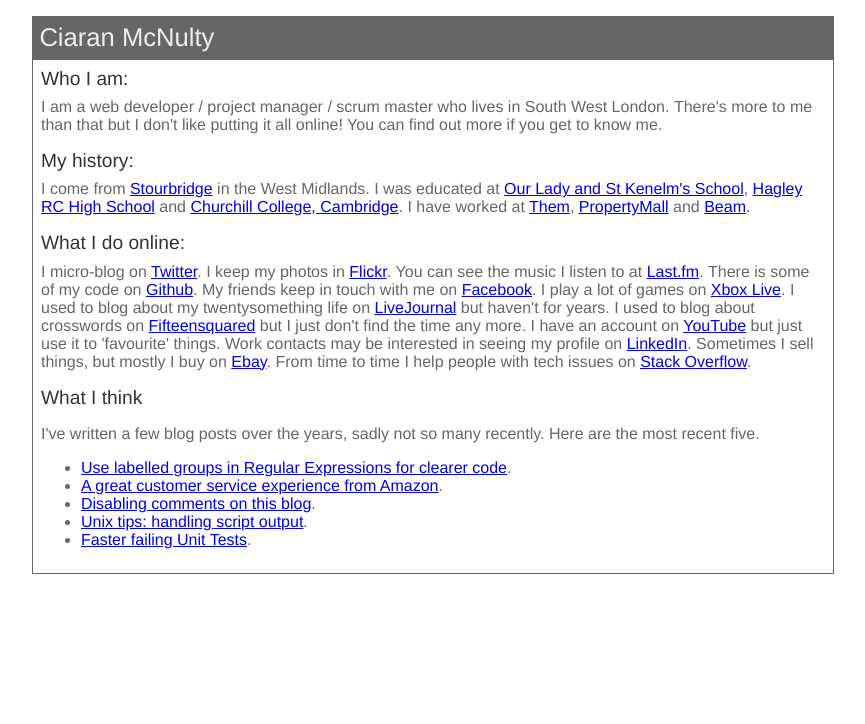
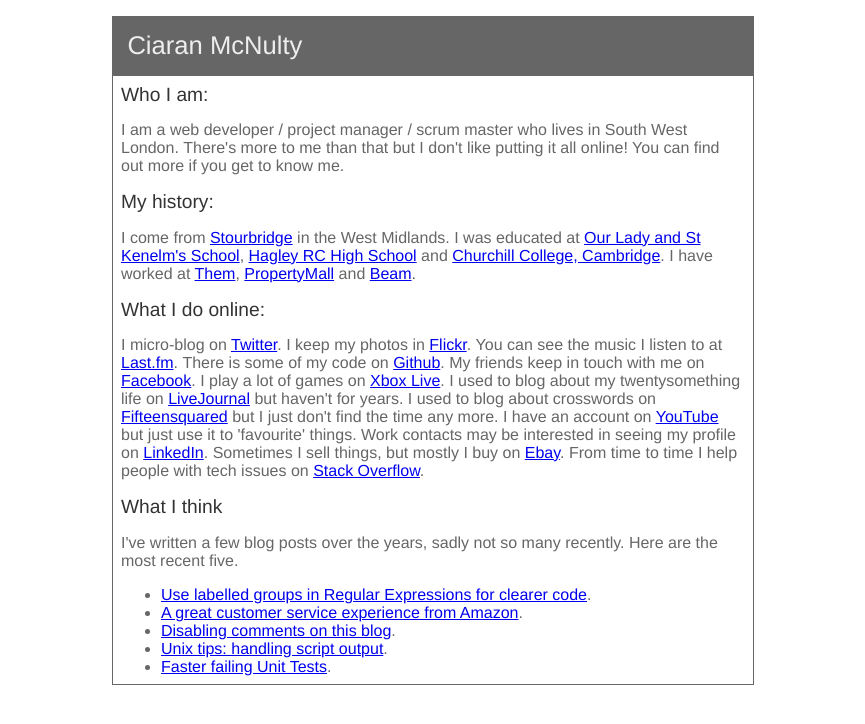
Before and after one commit to ciaranmcnulty/ciaranmcnulty.com, a PHP site: page / in a window 1280 px wide. Shown: the top 724 px of the page, without its empty margins (207-1072 px from the left). Run offline with PHP 8.4, Linux system fonts and the light colour scheme.

Commit message:
Refactoring the styling and improving the rendering in legacy browsers

```diff
--- a/includes/head-boilerplate.php
+++ b/includes/head-boilerplate.php
@@ -2,4 +2,7 @@
 <script src="http://html5shiv.googlecode.com/svn/trunk/html5.js"></script>
 <![endif]-->
 <meta name="viewport" content="width=device-width" />
-<link rel="stylesheet" href="/styles.css?v=4" />
+<link rel="stylesheet" href="/main.css?v=1" />
+<!--[if gt IE 7]><!-->
+<link rel="stylesheet" href="/layout.css?v=1" />
+<!--<![endif]-->
--- /dev/null
+++ b/public/layout.css
@@ -0,0 +1,64 @@
+body {
+    max-width: 40em;
+    border: solid #666 1px;
+    margin: 1em auto;
+    padding: 0;
+}
+
+body > section > *
+{
+    max-width: 100%;
+    overflow: auto;
+}
+
+body img {
+    max-width: 100%;
+}
+
+h1{
+    padding: 0.25em;
+    margin: 0;
+    border-bottom: solid #666 1px;
+}
+
+section{
+    padding: 0.5em;
+    margin: 0;
+    display: block;
+}
+
+    section h2:after{
+        content: ":";
+    }
+        section#blog h2:after{
+            content: "";
+        }
+
+    section h4 {
+        font-size: 1em;
+    }
+
+    section#intro ul,
+    section#intro ul li,
+    section#bio ul,
+    section#bio ul li,
+    section#profiles ul,
+    section#profiles ul li
+     {
+        list-style: none;
+        margin: 0;
+        padding: 0;
+        display: inline;
+    }
+
+        section ul li:after{
+            content: ".";
+        }
+
+@media screen and (max-width: 40em){
+    body {
+        margin: 0;
+        border: 0;
+        width: 100%;
+    }
+}
--- /dev/null
+++ b/public/main.css
@@ -0,0 +1,67 @@
+body {
+    font-size: 12pt;
+    font-family: HelveticaNeue-Light, 'Helvetica Neue Light', 'Helvetica Neue', Helvetica, Arial, 'Lucida Grande', sans-serif;
+    color: #666;
+    margin: 0;
+    padding: 0;
+}
+
+section,
+header {
+    display: block;
+    padding: 0.5em;
+    margin: 0;
+}
+
+header {
+    background-color: #666;
+}
+
+    header h1 {
+        color: #eee;
+        font-size: 1.6em;
+        font-weight: normal;
+        margin-top: 0;
+        margin: 0;
+    }
+
+        header h1 a{
+            text-decoration: none;
+            color: #eee;
+        }
+
+section h2,
+section h3,
+section h4{
+    font-weight: normal;
+    color: #333;
+    margin: 0;
+}
+
+    section h2,
+    section h3 {
+        font-size: 1.2em;
+        margin: 0 0 0.8em 0;
+    }
+
+        section h3 time{
+            font-size: 0.8em;
+        }
+
+            section h3 time:before{
+                content: "at ";
+            }
+
+    section h4 {
+        font-size: 1em;
+        margin: 0 0 1em 0;
+    }
+
+    section ul {
+        margin-top: 0;
+        margin-bottom: 0;
+    }
+
+code {
+    font-size: 0.8em;
+}
--- a/public/styles.css
+++ /dev/null
@@ -1,79 +0,0 @@
-body {
-    font-size: 12pt;
-    font-family: HelveticaNeue-Light, 'Helvetica Neue Light', 'Helvetica Neue', Helvetica, Arial, 'Lucida Grande', sans-serif;
-    color: #666;
-    max-width: 50em;
-    border: solid #666 1px;
-    margin: 1em auto;
-    padding: 0;
-}
-
-h1{
-    color: #eee;
-    background-color: #666;
-    font-size: 1.6em;
-    font-weight: normal;
-    padding: 0.25em;
-    margin: 0;
-    border-bottom: solid #666 1px;
-}
-
-h1 a{
-    text-decoration: none;
-    color: #eee;
-}
-
-section{
-    padding: 0.5em;
-    margin: 0;
-    display: block;
-}
-section h2, section h3{
-    font-size: 1.2em;
-    font-weight: normal;
-    margin: 0 0 0.43em 0;
-    padding: 0;
-    color: #333;
-}
-section h2:after {
-    content: ":";
-}
-section#blog h2:after {
-    content: "";
-}
-section h3 time {
-    font-size: 0.8em;
-}
-
-section h3 time:before{
-    content: "at ";
-}
-
-section#intro ul,
-section#intro ul li,
-section#bio ul,
-section#bio ul li,
-section#profiles ul,
-section#profiles ul li
- {
-    list-style: none;
-    margin: 0;
-    padding: 0;
-    display: inline;
-}
-section ul li:after{
-    content: ".";
-}
-
-@media screen and (max-width: 50em){
-    body {
-        margin: 0;
-        width: 100%;
-    }
-
-    body > section > *
-    {
-        max-width: 100%;
-        overflow: auto;
-    }
-}
```
